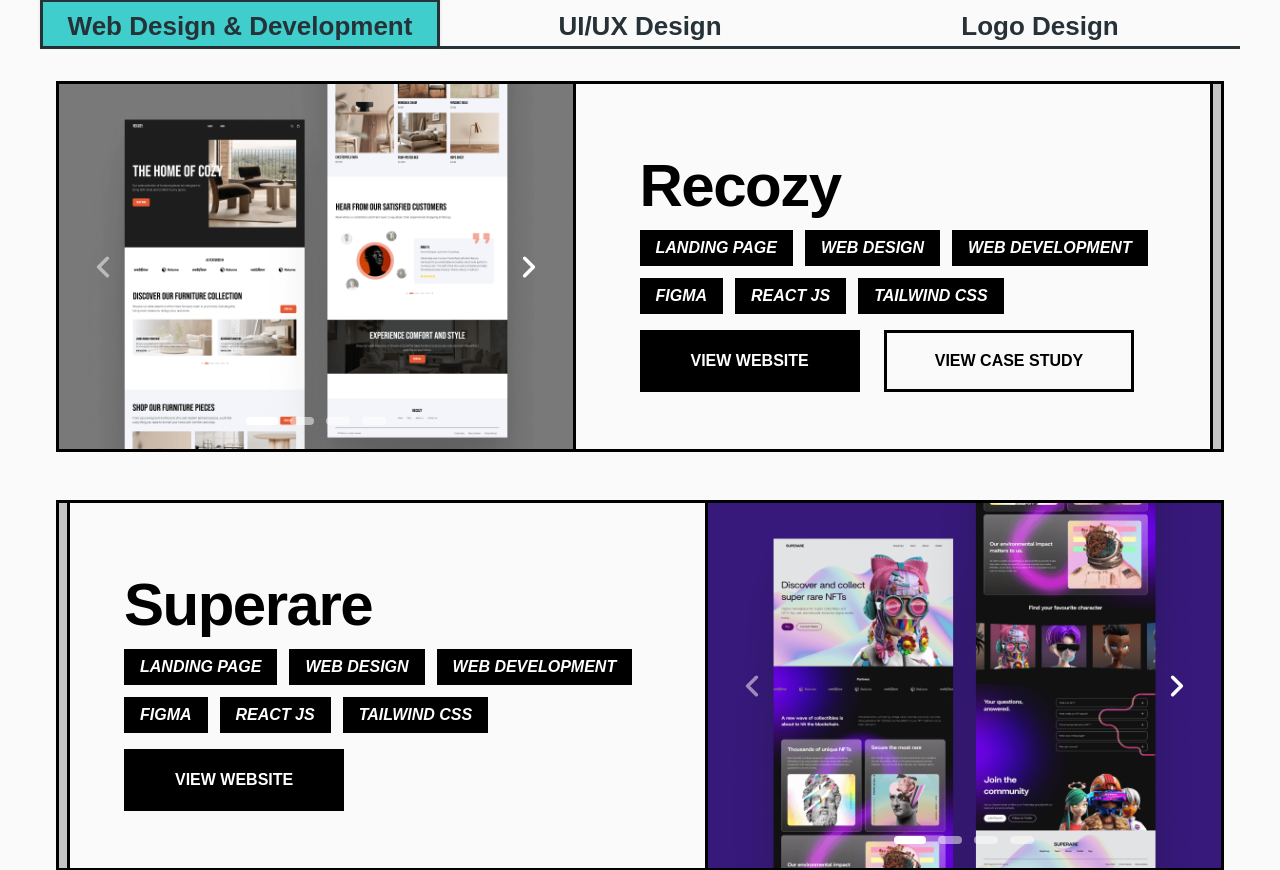
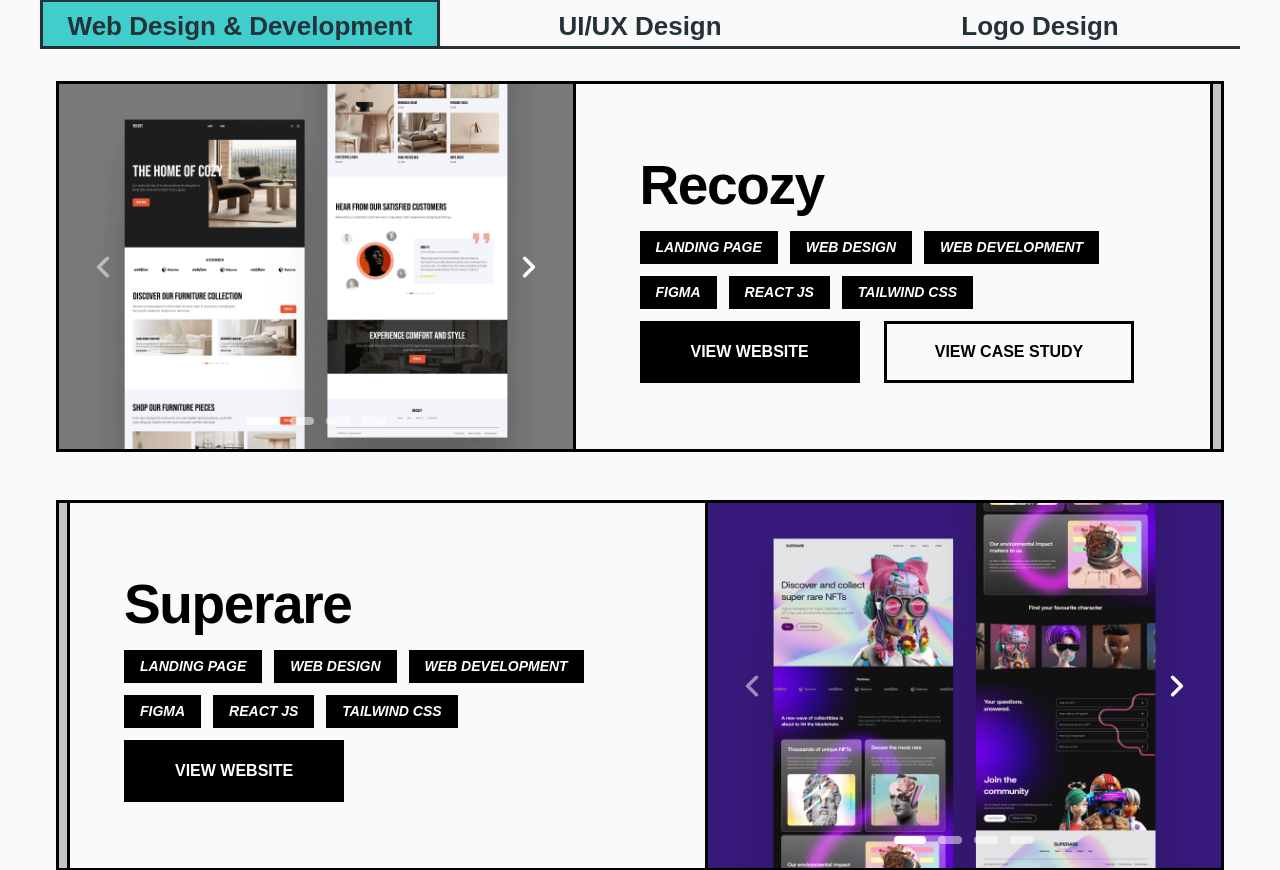
Before and after one commit to Drinooo/portfolio-retro, a React (Vite) app: page /projects in a window 1280 px wide. Shown: the part 353-1223 px from the top of the page. Built offline with nearby package versions, Linux system fonts and the light colour scheme; a web font is replaced by a local one; what taos would draw is missing.

Commit message:
Fixed links

```diff
--- a/src/pages/Projects.jsx
+++ b/src/pages/Projects.jsx
@@ -108,11 +108,11 @@ const Projects = () => {
                             )}
                           </div>
 
-                          <div className="mt-4 md:mt-0 mb-4 md:mb-0  lg:text-start sm:text-center py-10">
-                            <h2 className="sm:text-h3Mobile md:text-h3 tracking-tight leading-20 font-semibold text-gray-900 dark:text-white ">
+                          <div className="mt-4 md:mt-0 mb-4 md:mb-0 lg:text-start sm:text-center space-y-2">
+                            <h2 className="sm:text-h3Mobile md:text-h3 tracking-tight sm:leading-10 md:leading-15 font-semibold text-gray-900 dark:text-white ">
                               {item.title}
                             </h2>
-                            <div className="text-center flex flex-wrap sm:justify-center lg:justify-start gap-2 mb-3">
+                            <div className="text-center text-chip flex flex-wrap sm:justify-center lg:justify-start gap-2">
                               {item.tools}
                             </div>
 
@@ -159,18 +159,16 @@ const Projects = () => {
                           <div className="border-4 border-gray h-full"></div>
                         </div>
                         <div className="gap-8 border-3 border-black items-center mx-auto max-w-screen-2xl xl:gap-16 lg:grid lg:grid-cols-2 lg:pl-[54px]">
-                          <div className="mt-4 md:mt-0 mb-4 md:mb-0 sm:text-center lg:text-start py-10">
-                            <h2 className="sm:text-h3Mobile md:text-h3 tracking-tight leading-20 font-semibold text-gray-900 dark:text-white">
+                          <div className="mt-4 md:mt-0 mb-4 md:mb-0 sm:text-center lg:text-start space-y-2">
+                            <h2 className="sm:text-h3Mobile md:text-h3 tracking-tight sm:leading-10 md:leading-15 font-semibold text-gray-900 dark:text-white">
                               {item.title}
                             </h2>
-                            <div className="text-center flex flex-wrap sm:justify-center lg:justify-start gap-2 mb-3">
+                            <div className="text-center text-chip flex flex-wrap sm:justify-center lg:justify-start gap-2">
                               {item.tools}
                             </div>
 
                             <div
-                              className={
-                                'flex flex-wrap ${item.website === "yes" && item.caseStudy === "yes" ? gap-4 : gap-0}'
-                              }
+                              className={`flex flex-wrap ${item.website === "yes" && item.caseStudy === "yes" ? 'gap-4' : ''}`}
                             >
                               <a
                                 href={item.urlWebsite}
--- a/src/utils/data.jsx
+++ b/src/utils/data.jsx
@@ -462,7 +462,7 @@ export const PROJECTS = [
       "/images/Remagine/Remagine.png"
     ],
     title: "Remagine",
-    urlWebsite: "https://remagine-landing-page.vercel.app/",
+    urlWebsite: "https://remagine.vercel.app/",
     urlCaseStudy: "#",
     desc: "",
     tools: [
--- a/tailwind.config.js
+++ b/tailwind.config.js
@@ -46,8 +46,8 @@ module.exports = withMT({
       h2: "80px",
       h2Mobile: "66px",
 
-      h3: "60px",
-      h3Mobile: "40px",
+      h3: "55px",
+      h3Mobile: "35px",
 
       h4: "50px",
       h4Mobile: "30px",
@@ -74,7 +74,7 @@ module.exports = withMT({
       services: "30px",
       servicesMobile: "24px",
 
-      chip: "18px",
+      chip: "14px",
     },
 
     borderWidth: {
```
